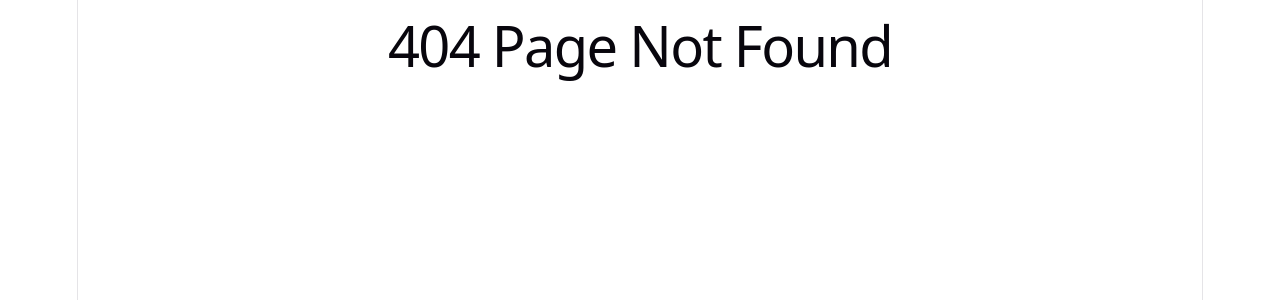
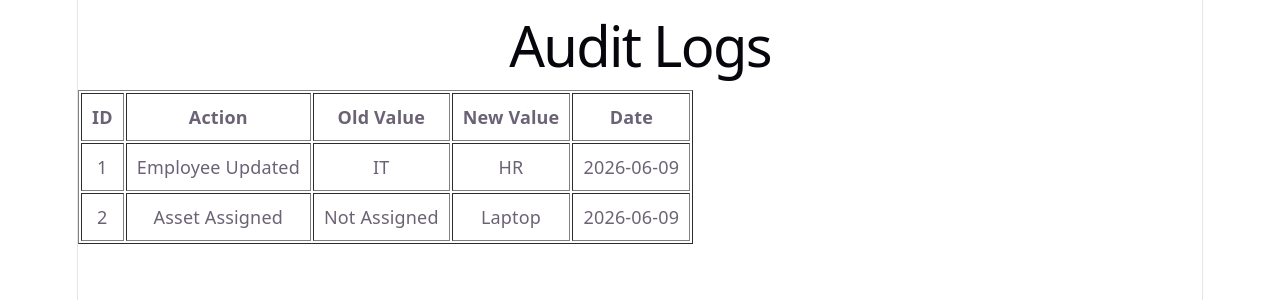
Before and after one commit to yashikapatel7974-alt/event-project, a React (Vite) app: page /audit-logs in a window 1280 px wide. Before the commit this address had no page. Shown: the top 300 px of the page. Built offline with nearby package versions, Linux system fonts and the light colour scheme.

Commit message:
Completed Phase 5 Enterprise Management UI

```diff
--- a/src/App.jsx
+++ b/src/App.jsx
@@ -15,7 +15,11 @@ import LeaveApplication from "./pages/LeaveApplication";
 import LeaveHistory from "./pages/LeaveHistory";
 import ManagerApproval from "./pages/ManagerApproval";
 import HRApproval from "./pages/HRApproval";
-
+import AssetManagement from "./pages/AssetManagement";
+import Notifications from "./pages/Notifications";
+import AuditLogs from "./pages/AuditLogs";
+import Reports from "./pages/Reports";
+import Analytics from "./pages/Analytics";
 
 
 
@@ -36,6 +40,11 @@ function App() {
         <Route path="/leave-history" element={<LeaveHistory />} />
         <Route path="/manager-approval" element={<ManagerApproval />} />
         <Route path="/hr-approval" element={<HRApproval />} />
+        <Route path="/assets" element={<AssetManagement />} />
+        <Route path="/notifications" element={<Notifications />} />
+        <Route path="/audit-logs" element={<AuditLogs />} />
+        <Route path="/reports" element={<Reports />} />
+        <Route path="/analytics" element={<Analytics />} />
 
         <Route path="*" element={<NotFound />} />
       </Routes>
--- /dev/null
+++ b/src/pages/Analytics.jsx
@@ -0,0 +1,24 @@
+function Analytics() {
+  return (
+    <div>
+      <h1>Analytics Dashboard</h1>
+
+      <h3>Total Employees: 50</h3>
+      <h3>Total Assets: 120</h3>
+      <h3>Total Leaves: 18</h3>
+
+      <hr />
+
+      <h2>Department Statistics</h2>
+
+      <ul>
+        <li>IT - 20 Employees</li>
+        <li>HR - 10 Employees</li>
+        <li>Finance - 8 Employees</li>
+        <li>Sales - 12 Employees</li>
+      </ul>
+    </div>
+  );
+}
+
+export default Analytics;
--- /dev/null
+++ b/src/pages/AssetManagement.jsx
@@ -0,0 +1,52 @@
+function AssetManagement() {
+  const assets = [
+    {
+      id: 1,
+      employee: "Aman Patel",
+      asset: "Laptop",
+      status: "Allocated",
+    },
+    {
+      id: 2,
+      employee: "Rahul Sharma",
+      asset: "Monitor",
+      status: "Allocated",
+    },
+    {
+      id: 3,
+      employee: "Priya Singh",
+      asset: "ID Card",
+      status: "Returned",
+    },
+  ];
+
+  return (
+    <div>
+      <h1>Asset Management</h1>
+
+      <table border="1" cellPadding="10">
+        <thead>
+          <tr>
+            <th>ID</th>
+            <th>Employee</th>
+            <th>Asset</th>
+            <th>Status</th>
+          </tr>
+        </thead>
+
+        <tbody>
+          {assets.map((item) => (
+            <tr key={item.id}>
+              <td>{item.id}</td>
+              <td>{item.employee}</td>
+              <td>{item.asset}</td>
+              <td>{item.status}</td>
+            </tr>
+          ))}
+        </tbody>
+      </table>
+    </div>
+  );
+}
+
+export default AssetManagement;
--- /dev/null
+++ b/src/pages/AuditLogs.jsx
@@ -0,0 +1,50 @@
+function AuditLogs() {
+  const logs = [
+    {
+      id: 1,
+      action: "Employee Updated",
+      oldValue: "IT",
+      newValue: "HR",
+      date: "2026-06-09",
+    },
+    {
+      id: 2,
+      action: "Asset Assigned",
+      oldValue: "Not Assigned",
+      newValue: "Laptop",
+      date: "2026-06-09",
+    },
+  ];
+
+  return (
+    <div>
+      <h1>Audit Logs</h1>
+
+      <table border="1" cellPadding="10">
+        <thead>
+          <tr>
+            <th>ID</th>
+            <th>Action</th>
+            <th>Old Value</th>
+            <th>New Value</th>
+            <th>Date</th>
+          </tr>
+        </thead>
+
+        <tbody>
+          {logs.map((log) => (
+            <tr key={log.id}>
+              <td>{log.id}</td>
+              <td>{log.action}</td>
+              <td>{log.oldValue}</td>
+              <td>{log.newValue}</td>
+              <td>{log.date}</td>
+            </tr>
+          ))}
+        </tbody>
+      </table>
+    </div>
+  );
+}
+
+export default AuditLogs;
--- /dev/null
+++ b/src/pages/Notifications.jsx
@@ -0,0 +1,30 @@
+function Notifications() {
+  const notifications = [
+    {
+      id: 1,
+      message: "Leave request approved by Manager",
+    },
+    {
+      id: 2,
+      message: "Laptop assigned successfully",
+    },
+    {
+      id: 3,
+      message: "HR approved your leave request",
+    },
+  ];
+
+  return (
+    <div>
+      <h1>Notifications</h1>
+
+      <ul>
+        {notifications.map((item) => (
+          <li key={item.id}>{item.message}</li>
+        ))}
+      </ul>
+    </div>
+  );
+}
+
+export default Notifications;
--- /dev/null
+++ b/src/pages/Reports.jsx
@@ -0,0 +1,37 @@
+function Reports() {
+  const reports = [
+    { id: 1, name: "Employee Report" },
+    { id: 2, name: "Leave Report" },
+    { id: 3, name: "Asset Report" },
+  ];
+
+  return (
+    <div>
+      <h1>Reports</h1>
+
+      <table border="1" cellPadding="10">
+        <thead>
+          <tr>
+            <th>ID</th>
+            <th>Report Name</th>
+            <th>Action</th>
+          </tr>
+        </thead>
+
+        <tbody>
+          {reports.map((report) => (
+            <tr key={report.id}>
+              <td>{report.id}</td>
+              <td>{report.name}</td>
+              <td>
+                <button>Export CSV</button>
+              </td>
+            </tr>
+          ))}
+        </tbody>
+      </table>
+    </div>
+  );
+}
+
+export default Reports;
```
